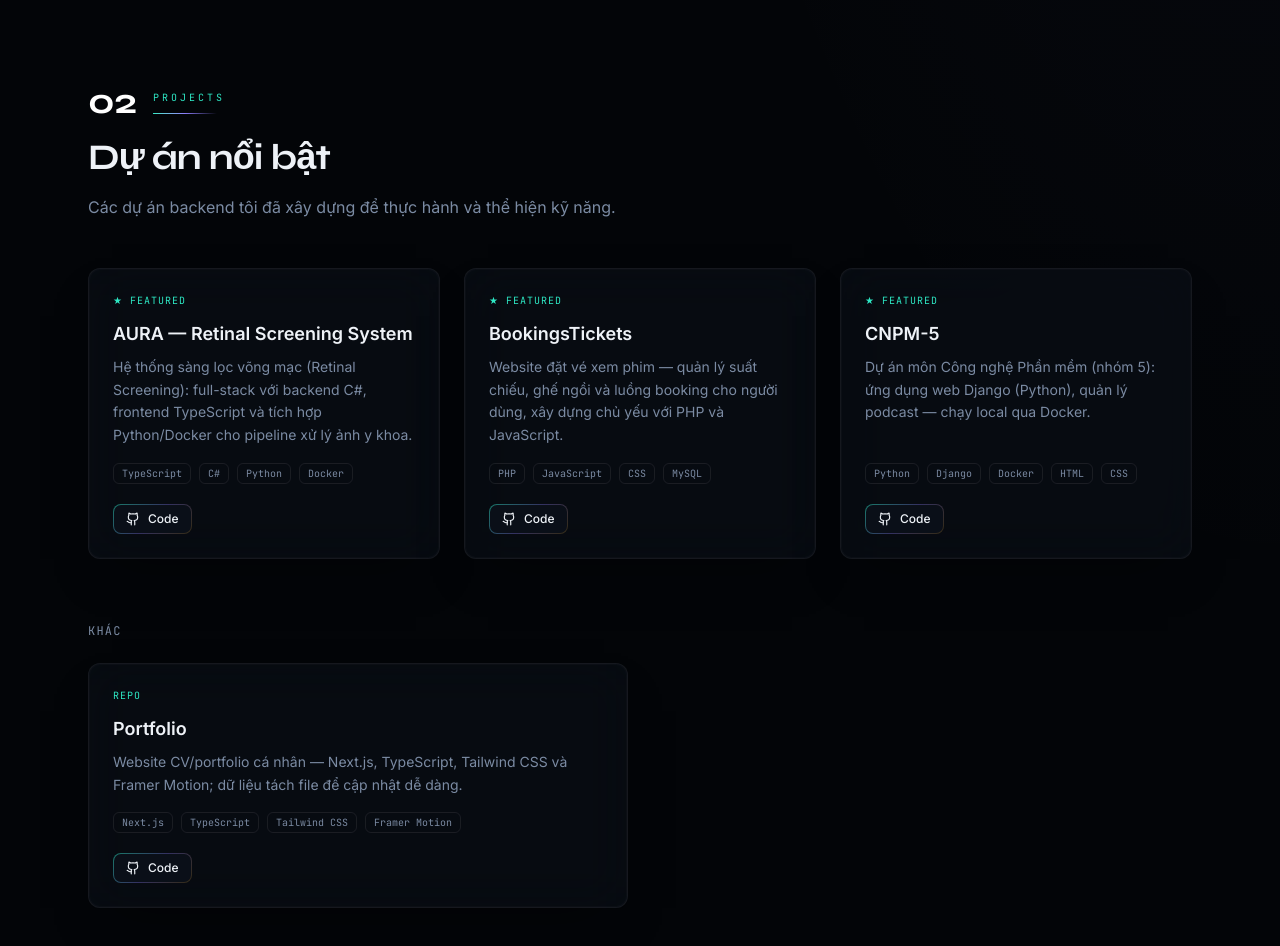
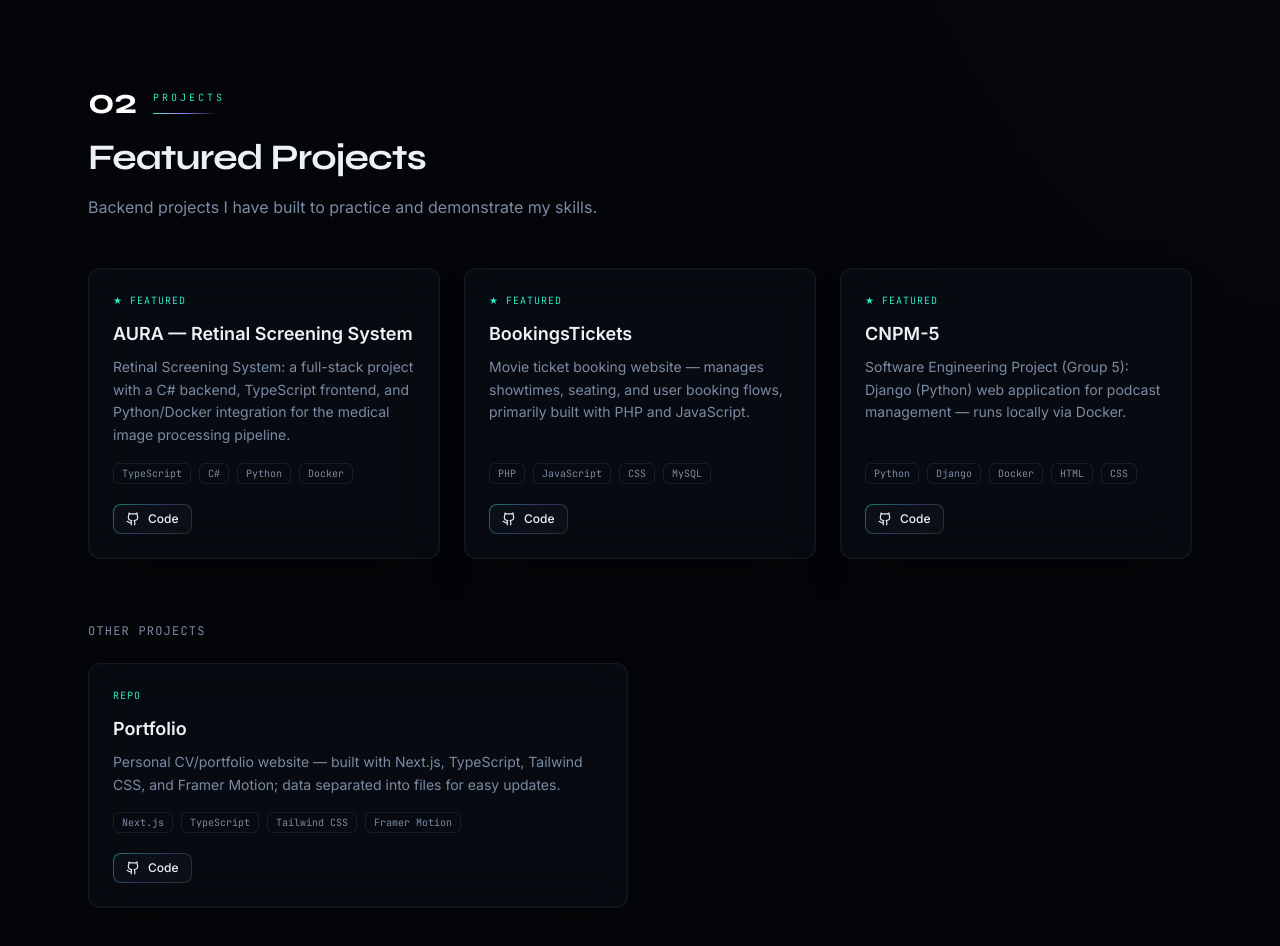
Before and after one commit to XuanDu2005/Portfolio, a Next.js app: page / in a window 1280 px wide. Shown: the part 1780-2726 px from the top of the page. Built offline with nearby package versions, Linux system fonts and the light colour scheme.

Commit message:
update date projects

```diff
--- a/src/components/sections/Projects.tsx
+++ b/src/components/sections/Projects.tsx
@@ -17,20 +17,25 @@ export function Projects() {
         <SectionHeading
           index="02"
           label="projects"
-          title="Dự án nổi bật"
-          description="Các dự án backend tôi đã xây dựng để thực hành và thể hiện kỹ năng."
+          title="Featured Projects"
+          description="Backend projects I have built to practice and demonstrate my skills."
         />
 
         <div className="grid gap-6 md:grid-cols-2 lg:grid-cols-3">
           {featured.map((project, index) => (
-            <ProjectCard key={project.id} project={project} index={index} featured />
+            <ProjectCard
+              key={project.id}
+              project={project}
+              index={index}
+              featured
+            />
           ))}
         </div>
 
         {others.length > 0 && (
           <>
             <h3 className="mt-16 mb-6 font-mono text-xs tracking-widest text-muted uppercase">
-              Khác
+              Other Projects
             </h3>
             <div className="grid gap-6 md:grid-cols-2">
               {others.map((project, index) => (
--- a/src/data/projects.ts
+++ b/src/data/projects.ts
@@ -8,7 +8,7 @@ export const projects: Project[] = [
     id: "aura-retinal",
     title: "AURA — Retinal Screening System",
     description:
-      "Hệ thống sàng lọc võng mạc (Retinal Screening): full-stack với backend C#, frontend TypeScript và tích hợp Python/Docker cho pipeline xử lý ảnh y khoa.",
+      "Retinal Screening System: a full-stack project with a C# backend, TypeScript frontend, and Python/Docker integration for the medical image processing pipeline.",
     tags: ["TypeScript", "C#", "Python", "Docker"],
     github: repo("AURA-Retinal-Screening-System"),
     featured: true,
@@ -17,7 +17,7 @@ export const projects: Project[] = [
     id: "bookings-tickets",
     title: "BookingsTickets",
     description:
-      "Website đặt vé xem phim — quản lý suất chiếu, ghế ngồi và luồng booking cho người dùng, xây dựng chủ yếu với PHP và JavaScript.",
+      "Movie ticket booking website — manages showtimes, seating, and user booking flows, primarily built with PHP and JavaScript.",
     tags: ["PHP", "JavaScript", "CSS", "MySQL"],
     github: repo("BookingsTickets"),
     featured: true,
@@ -26,7 +26,7 @@ export const projects: Project[] = [
     id: "cnpm-5",
     title: "CNPM-5",
     description:
-      "Dự án môn Công nghệ Phần mềm (nhóm 5): ứng dụng web Django (Python), quản lý podcast — chạy local qua Docker.",
+      "Software Engineering Project (Group 5): Django (Python) web application for podcast management — runs locally via Docker.",
     tags: ["Python", "Django", "Docker", "HTML", "CSS"],
     github: repo("CNPM-5"),
     featured: true,
@@ -35,7 +35,7 @@ export const projects: Project[] = [
     id: "portfolio",
     title: "Portfolio",
     description:
-      "Website CV/portfolio cá nhân — Next.js, TypeScript, Tailwind CSS và Framer Motion; dữ liệu tách file để cập nhật dễ dàng.",
+      "Personal CV/portfolio website — built with Next.js, TypeScript, Tailwind CSS, and Framer Motion; data separated into files for easy updates.",
     tags: ["Next.js", "TypeScript", "Tailwind CSS", "Framer Motion"],
     github: repo("Portfolio"),
     featured: false,
```
